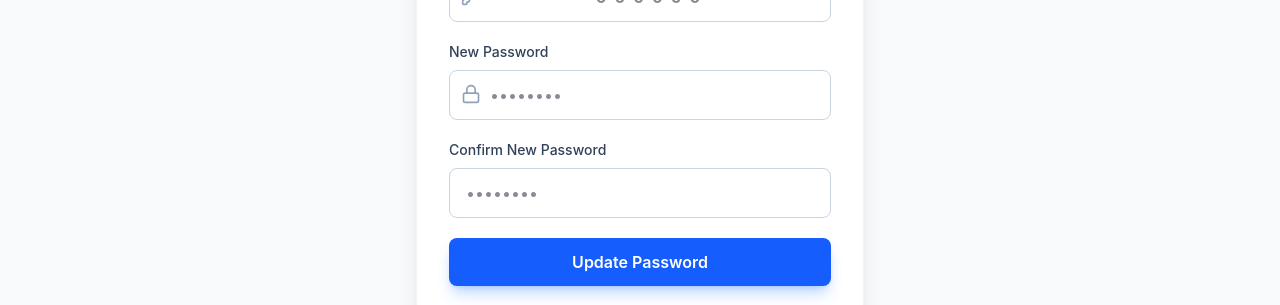
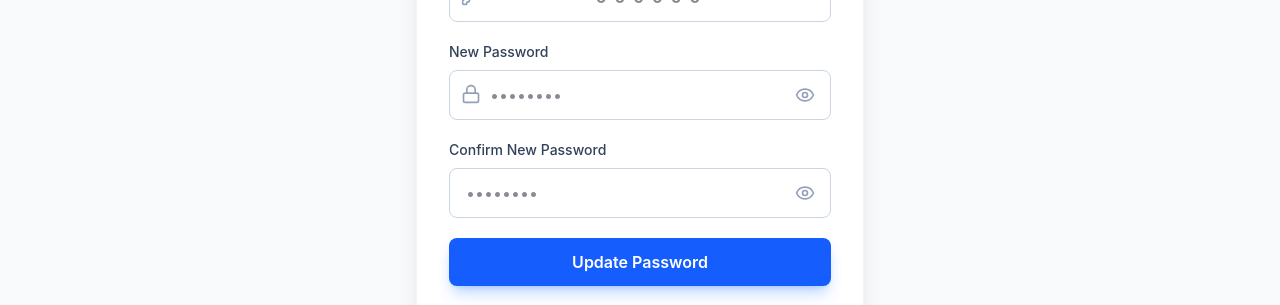
Before and after one commit to b23cs117-KVK/voting-system, a React (Vite) app in the folder frontend/: page /reset-password in a window 1280 px wide. Shown: the part 346-651 px from the top of the page. Built offline with nearby package versions, Linux system fonts and the light colour scheme; no server answers.

Commit message:
UI: Added password visibility toggle (eye icon) to Login, Register, and ResetPassword pages

```diff
--- a/frontend/src/pages/Login.jsx
+++ b/frontend/src/pages/Login.jsx
@@ -2,10 +2,12 @@
 import { AuthContext } from '../context/AuthContext';
 import { Link, useNavigate } from 'react-router-dom';
 import toast from 'react-hot-toast';
+import { Eye, EyeOff } from 'lucide-react';
 
 const Login = () => {
   const [email, setEmail] = useState('');
   const [password, setPassword] = useState('');
+  const [showPassword, setShowPassword] = useState(false);
   const { login } = useContext(AuthContext);
   const navigate = useNavigate();
 
@@ -42,14 +44,23 @@
           </div>
           <div>
             <label className="block text-sm font-medium text-slate-700 dark:text-slate-300 mb-2">Password</label>
+            <div className="relative">
               <input
-              type="password"
-              className="w-full px-4 py-3 rounded-lg bg-white dark:bg-slate-900 border border-slate-300 dark:border-slate-700 text-slate-900 dark:text-white focus:ring-2 focus:ring-blue-500 focus:border-blue-500 outline-none transition-all"
+                type={showPassword ? 'text' : 'password'}
+                className="w-full px-4 py-3 rounded-lg bg-white dark:bg-slate-900 border border-slate-300 dark:border-slate-700 text-slate-900 dark:text-white focus:ring-2 focus:ring-blue-500 focus:border-blue-500 outline-none transition-all pr-12"
                 placeholder="••••••••"
                 value={password}
                 onChange={(e) => setPassword(e.target.value)}
                 required
               />
+              <button
+                type="button"
+                onClick={() => setShowPassword(!showPassword)}
+                className="absolute right-3 top-1/2 -translate-y-1/2 text-slate-400 hover:text-slate-600 dark:hover:text-slate-200 transition-colors p-1"
+              >
+                {showPassword ? <EyeOff size={20} /> : <Eye size={20} />}
+              </button>
+            </div>
           </div>
           <div className="flex justify-end">
             <Link to="/forgot-password" size="sm" className="text-sm font-medium text-blue-600 dark:text-blue-400 hover:underline">
--- a/frontend/src/pages/Register.jsx
+++ b/frontend/src/pages/Register.jsx
@@ -2,11 +2,13 @@
 import { AuthContext } from '../context/AuthContext';
 import { Link, useNavigate } from 'react-router-dom';
 import toast from 'react-hot-toast';
+import { Eye, EyeOff } from 'lucide-react';
 
 const Register = () => {
   const [name, setName] = useState('');
   const [email, setEmail] = useState('');
   const [password, setPassword] = useState('');
+  const [showPassword, setShowPassword] = useState(false);
   const [role, setRole] = useState('voter');
   const [otp, setOtp] = useState('');
   const [step, setStep] = useState(1); // Step 1: Details, Step 2: OTP
@@ -80,15 +82,24 @@
             </div>
             <div>
               <label className="block text-sm font-medium text-slate-700 dark:text-slate-300 mb-2">Password</label>
+              <div className="relative">
                 <input
-                type="password"
-                className="w-full px-4 py-3 rounded-lg bg-white dark:bg-slate-900 border border-slate-300 dark:border-slate-700 text-slate-900 dark:text-white focus:ring-2 focus:ring-blue-500 focus:border-blue-500 outline-none transition-all"
+                  type={showPassword ? 'text' : 'password'}
+                  className="w-full px-4 py-3 rounded-lg bg-white dark:bg-slate-900 border border-slate-300 dark:border-slate-700 text-slate-900 dark:text-white focus:ring-2 focus:ring-blue-500 focus:border-blue-500 outline-none transition-all pr-12"
                   placeholder="••••••••"
                   value={password}
                   onChange={(e) => setPassword(e.target.value)}
                   required
                   minLength={6}
                 />
+                <button
+                  type="button"
+                  onClick={() => setShowPassword(!showPassword)}
+                  className="absolute right-3 top-1/2 -translate-y-1/2 text-slate-400 hover:text-slate-600 dark:hover:text-slate-200 transition-colors p-1"
+                >
+                  {showPassword ? <EyeOff size={20} /> : <Eye size={20} />}
+                </button>
+              </div>
             </div>
             <div>
               <label className="block text-sm font-medium text-slate-700 dark:text-slate-300 mb-2">Role</label>
--- a/frontend/src/pages/ResetPassword.jsx
+++ b/frontend/src/pages/ResetPassword.jsx
@@ -2,12 +2,14 @@
 import { useNavigate, useLocation } from 'react-router-dom';
 import axios from 'axios';
 import toast from 'react-hot-toast';
-import { KeyRound, Lock, ArrowLeft } from 'lucide-react';
+import { KeyRound, Lock, Eye, EyeOff } from 'lucide-react';
 
 const ResetPassword = () => {
   const [otp, setOtp] = useState('');
   const [newPassword, setNewPassword] = useState('');
   const [confirmPassword, setConfirmPassword] = useState('');
+  const [showPassword, setShowPassword] = useState(false);
+  const [showConfirmPassword, setShowConfirmPassword] = useState(false);
   const [loading, setLoading] = useState(false);
 
   const navigate = useNavigate();
@@ -72,26 +74,42 @@
                 <Lock className="w-5 h-5" />
               </span>
               <input
-                type="password"
+                type={showPassword ? 'text' : 'password'}
                 required
-                className="w-full pl-10 pr-4 py-3 rounded-lg bg-white dark:bg-slate-900 border border-slate-300 dark:border-slate-700 text-slate-900 dark:text-white focus:ring-2 focus:ring-blue-500 focus:border-blue-500 outline-none transition-all"
+                className="w-full pl-10 pr-12 py-3 rounded-lg bg-white dark:bg-slate-900 border border-slate-300 dark:border-slate-700 text-slate-900 dark:text-white focus:ring-2 focus:ring-blue-500 focus:border-blue-500 outline-none transition-all"
                 placeholder="••••••••"
                 value={newPassword}
                 onChange={(e) => setNewPassword(e.target.value)}
               />
+              <button
+                type="button"
+                onClick={() => setShowPassword(!showPassword)}
+                className="absolute right-3 top-1/2 -translate-y-1/2 text-slate-400 hover:text-slate-600 dark:hover:text-slate-200 transition-colors p-1"
+              >
+                {showPassword ? <EyeOff size={20} /> : <Eye size={20} />}
+              </button>
             </div>
           </div>
 
           <div>
             <label className="block text-sm font-medium text-slate-700 dark:text-slate-300 mb-2">Confirm New Password</label>
+            <div className="relative">
               <input
-              type="password"
+                type={showConfirmPassword ? 'text' : 'password'}
                 required
-              className="w-full px-4 py-3 rounded-lg bg-white dark:bg-slate-900 border border-slate-300 dark:border-slate-700 text-slate-900 dark:text-white focus:ring-2 focus:ring-blue-500 focus:border-blue-500 outline-none transition-all"
+                className="w-full px-4 pr-12 py-3 rounded-lg bg-white dark:bg-slate-900 border border-slate-300 dark:border-slate-700 text-slate-900 dark:text-white focus:ring-2 focus:ring-blue-500 focus:border-blue-500 outline-none transition-all"
                 placeholder="••••••••"
                 value={confirmPassword}
                 onChange={(e) => setConfirmPassword(e.target.value)}
               />
+              <button
+                type="button"
+                onClick={() => setShowConfirmPassword(!showConfirmPassword)}
+                className="absolute right-3 top-1/2 -translate-y-1/2 text-slate-400 hover:text-slate-600 dark:hover:text-slate-200 transition-colors p-1"
+              >
+                {showConfirmPassword ? <EyeOff size={20} /> : <Eye size={20} />}
+              </button>
+            </div>
           </div>
 
           <button
```
Lines whose indentation alone changed are shown as unchanged.
